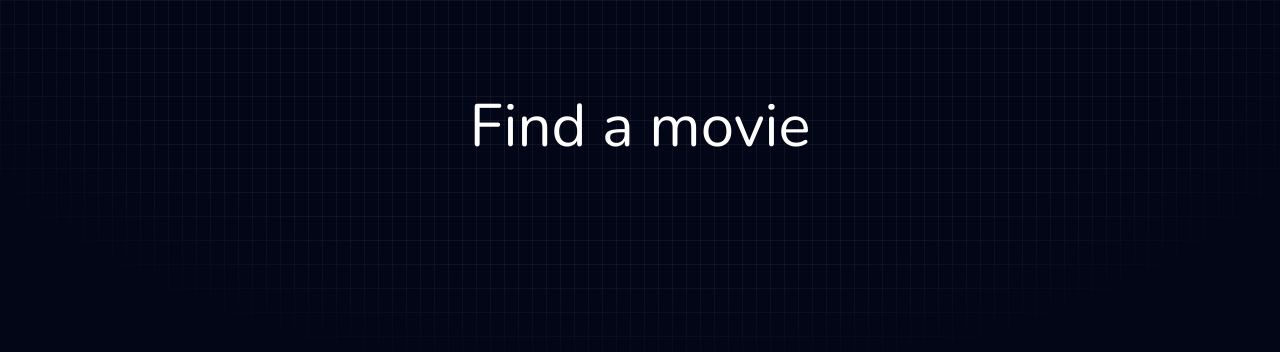
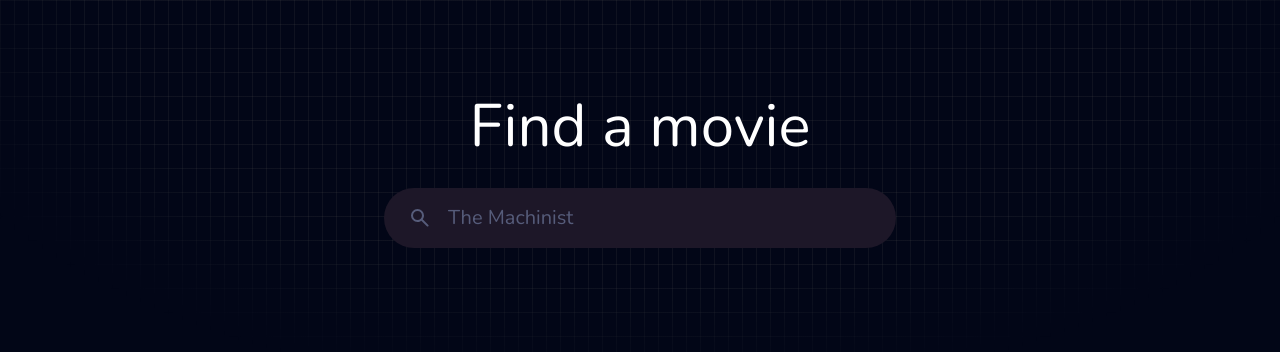
Before and after one commit to hostyn/movie-finder, a Next.js app: page / in a window 1280 px wide. Shown: the top 352 px of the page. Built offline with nearby package versions, Linux system fonts and the light colour scheme.

Commit message:
feat: :sparkles: Add Input component

```diff
--- a/src/app/page.tsx
+++ b/src/app/page.tsx
@@ -1,7 +1,16 @@
+import Input from "@/components/Input";
+
 export default function Home() {
   return (
-    <main className="flex min-h-screen flex-col items-center p-24">
+    <main className="flex min-h-screen flex-col items-center p-24 gap-8">
       <h1 className="text-6xl">Find a movie</h1>
+      <Input placeholder="The Machinist" />
     </main>
   );
 }
+
+// bg-[#1d1728] hover:bg-[radial-gradient(80px_80px_at_var(--position-x)_var(--position-y),#2d243e,transparent_100%)]
+// bg-[#1d1728] bg-[radial-gradient(80px_80px_at_var(--position-x)_var(--position-y),#2d243e,transparent)]
+
+// #2d243e
+// #1d1728
--- /dev/null
+++ b/src/components/Input.tsx
@@ -0,0 +1,68 @@
+"use client";
+
+import { useRef, useState } from "react";
+import { SearchIcon } from "./icons";
+
+export default function Input({
+  ...props
+}: React.InputHTMLAttributes<HTMLInputElement>) {
+  const inputRef = useRef<HTMLLabelElement>(null);
+  const [isFocused, setIsFocused] = useState(false);
+  const [position, setPosition] = useState({ x: 0, y: 0 });
+  const [opacity, setOpacity] = useState(0);
+
+  const handleMouseMove = (e: React.MouseEvent<HTMLLabelElement>) => {
+    const input = inputRef.current;
+    if (!input) return;
+
+    const rect = input.getBoundingClientRect();
+
+    setPosition({ x: e.clientX - rect.left, y: e.clientY - rect.top });
+  };
+
+  const handleFocus = () => {
+    setIsFocused(true);
+    setOpacity(1);
+  };
+
+  const handleBlur = () => {
+    setIsFocused(false);
+    setOpacity(0);
+  };
+
+  const handleMouseEnter = () => {
+    setOpacity(1);
+  };
+
+  const handleMouseLeave = () => {
+    setOpacity(0);
+  };
+
+  return (
+    <label
+      ref={inputRef}
+      onMouseMove={handleMouseMove}
+      onFocus={handleFocus}
+      onBlur={handleBlur}
+      onMouseEnter={handleMouseEnter}
+      onMouseLeave={handleMouseLeave}
+      className="relative flex overflow-hidden w-[32rem] cursor-text items-center gap-4 text-slate-300 rounded-full px-6 py-4 bg-[#1d1728] focus-within:outline-none focus-within:ring-2 focus-within:ring-slate-300 focus-within:ring-offset-2 focus-within:ring-offset-slate-950 transition duration-300"
+      style={{
+        background: isFocused ? "#2d243e" : "#1d1728",
+      }}
+    >
+      <div
+        className="absolute -inset-px pointer-events-none transition duration-300"
+        style={{
+          opacity: isFocused ? 0 : opacity,
+          background: `radial-gradient(100px 80px at ${position.x}px ${position.y}px, #2d243e, transparent 100%)`,
+        }}
+      />
+      <SearchIcon className="z-10 text-[#565c7a]" />
+      <input
+        className="text-xl z-10 bg-transparent focus:outline-none placeholder:text-[#565c7a]"
+        {...props}
+      />
+    </label>
+  );
+}
--- /dev/null
+++ b/src/components/icons.tsx
@@ -0,0 +1,9 @@
+interface IconProps {
+  className?: string;
+}
+
+export const SearchIcon = ({ ...props }: IconProps) => (
+  <svg height="1.5em" viewBox="0 -960 960 960" fill="currentColor" {...props}>
+    <path d="M380-320q-109 0-184.5-75.5T120-580q0-109 75.5-184.5T380-840q109 0 184.5 75.5T640-580q0 44-14 83t-38 69l224 224q11 11 11 28t-11 28q-11 11-28 11t-28-11L532-372q-30 24-69 38t-83 14Zm0-80q75 0 127.5-52.5T560-580q0-75-52.5-127.5T380-760q-75 0-127.5 52.5T200-580q0 75 52.5 127.5T380-400Z" />
+  </svg>
+);
```
